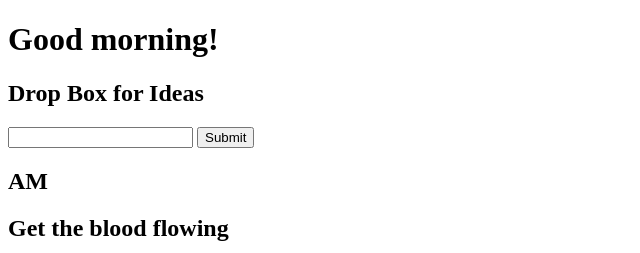
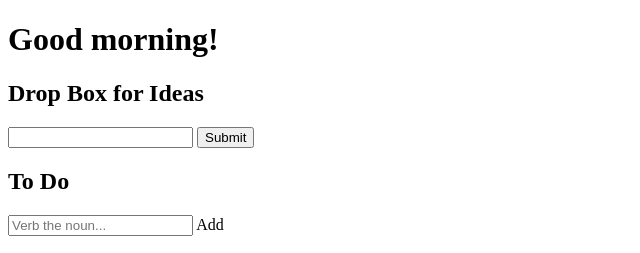
Before and after one commit to callmeTori/callmetori.github.io, a plain HTML site: page goodmorning.html in a window 1280 px wide. Shown: the top 253 px of the page, without its empty margins (0-640 px from the left). Drawn offline with Linux system fonts and the light colour scheme.

Commit message:
Update goodmorning.html

```diff
--- a/goodmorning.html
+++ b/goodmorning.html
@@ -35,6 +35,12 @@
             <input></input>
             <button>Submit</button>
         </div>
+        <!-- Container and input for adding new todos -->
+        <div id="container" class="header">
+            <h2>To Do</h2>
+            <input type="text" id="newInput" placeholder="Verb the noun...">
+            <span onclick="newTodo()" class="addBtn">Add</span>
+        </div>
          <!-- link to backlog list -->
         <div class="content-block">
             <a href="#ideas"></a>
```
